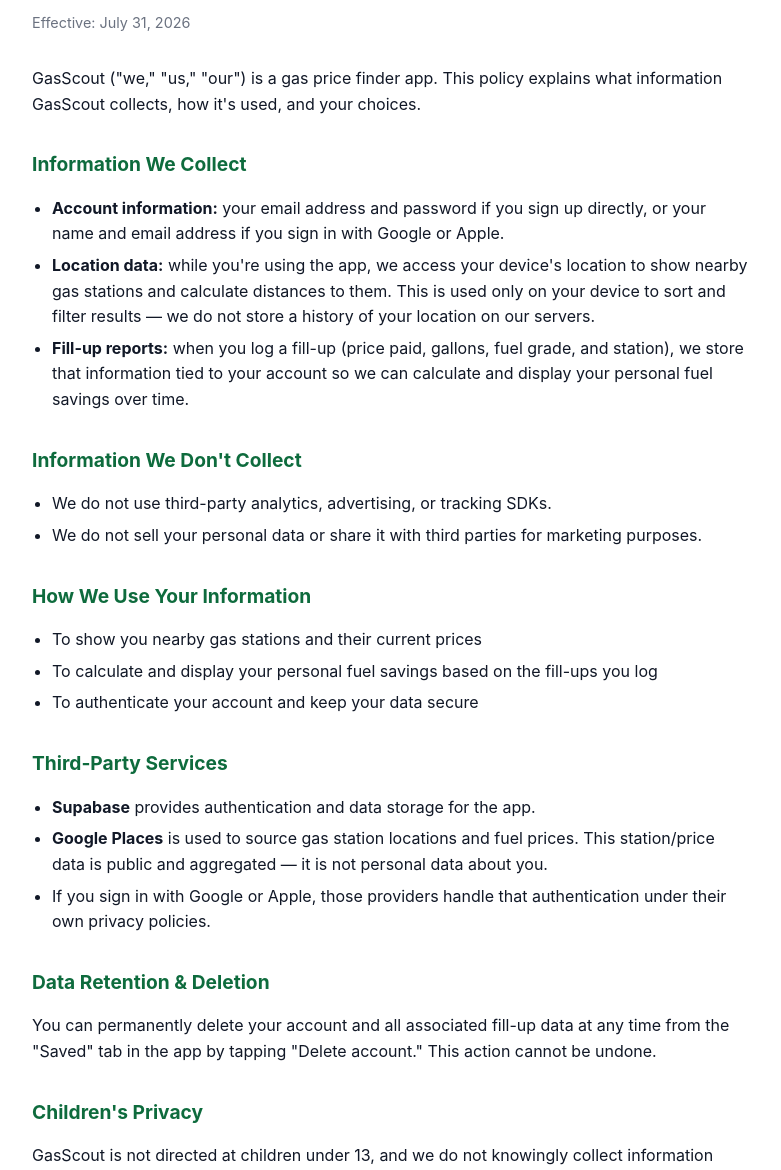
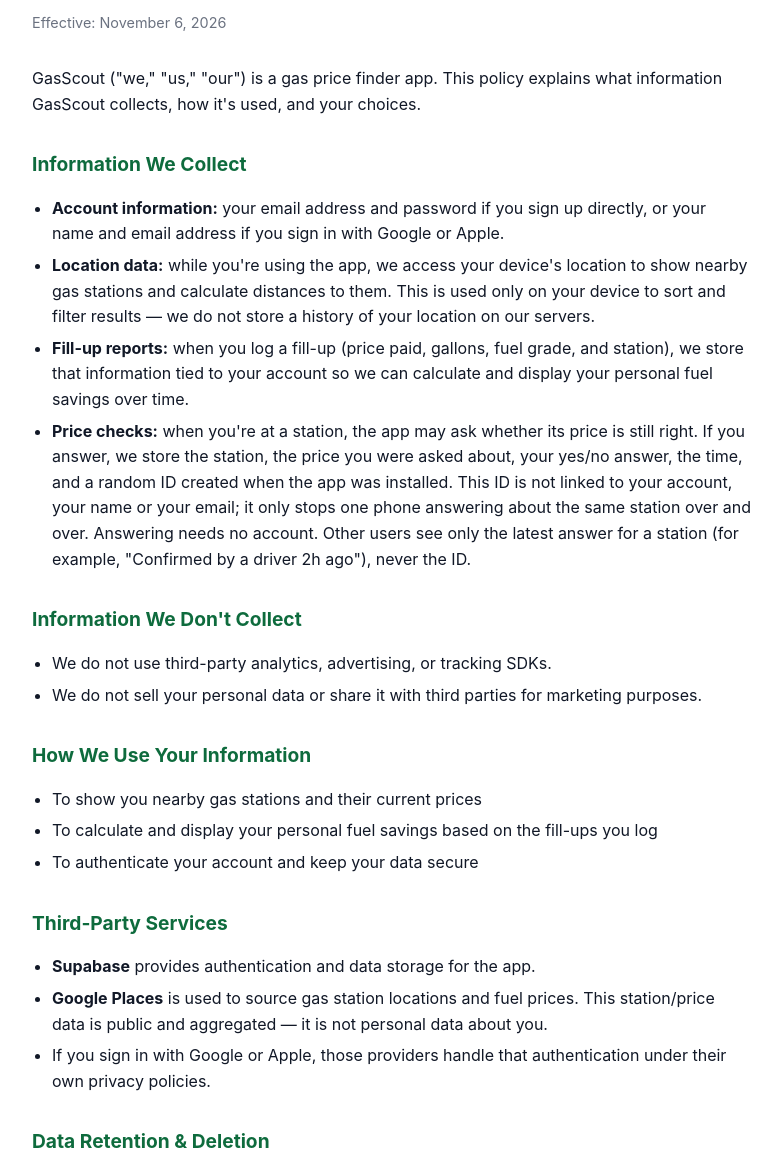
Before and after one commit to GasScout-App/site, a plain HTML site: page privacy.html in a window 1280 px wide. Shown: the part 99-1269 px from the top of the page, without its empty margins (248-1029 px from the left). Drawn offline with Linux system fonts and the light colour scheme.

Commit message:
Cover anonymous price checks in the privacy policy
Co-Authored-By: Claude Opus 5.5 <noreply@anthropic.com>

```diff
--- a/privacy.html
+++ b/privacy.html
@@ -23,7 +23,7 @@
 </head>
 <body>
   <h1>GasScout Privacy Policy</h1>
-  <p class="updated">Effective: July 31, 2026</p>
+  <p class="updated">Effective: November 6, 2026</p>
 
   <p>GasScout ("we," "us," "our") is a gas price finder app. This policy explains what information GasScout collects, how it's used, and your choices.</p>
 
@@ -32,6 +32,7 @@
     <li><strong>Account information:</strong> your email address and password if you sign up directly, or your name and email address if you sign in with Google or Apple.</li>
     <li><strong>Location data:</strong> while you're using the app, we access your device's location to show nearby gas stations and calculate distances to them. This is used only on your device to sort and filter results — we do not store a history of your location on our servers.</li>
     <li><strong>Fill-up reports:</strong> when you log a fill-up (price paid, gallons, fuel grade, and station), we store that information tied to your account so we can calculate and display your personal fuel savings over time.</li>
+    <li><strong>Price checks:</strong> when you're at a station, the app may ask whether its price is still right. If you answer, we store the station, the price you were asked about, your yes/no answer, the time, and a random ID created when the app was installed. This ID is not linked to your account, your name or your email; it only stops one phone answering about the same station over and over. Answering needs no account. Other users see only the latest answer for a station (for example, "Confirmed by a driver 2h ago"), never the ID.</li>
   </ul>
 
   <h2>Information We Don't Collect</h2>
@@ -55,7 +56,7 @@
   </ul>
 
   <h2>Data Retention &amp; Deletion</h2>
-  <p>You can permanently delete your account and all associated fill-up data at any time from the "Saved" tab in the app by tapping "Delete account." This action cannot be undone.</p>
+  <p>You can permanently delete your account and all associated fill-up data at any time from Settings in the app (the gear icon at the top right) by tapping "Delete account." This action cannot be undone.</p>
 
   <h2>Children's Privacy</h2>
   <p>GasScout is not directed at children under 13, and we do not knowingly collect information from children under 13.</p>
```
